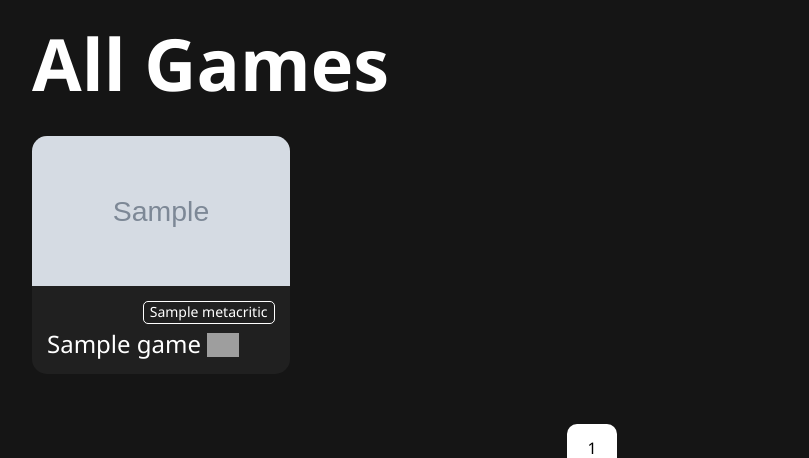
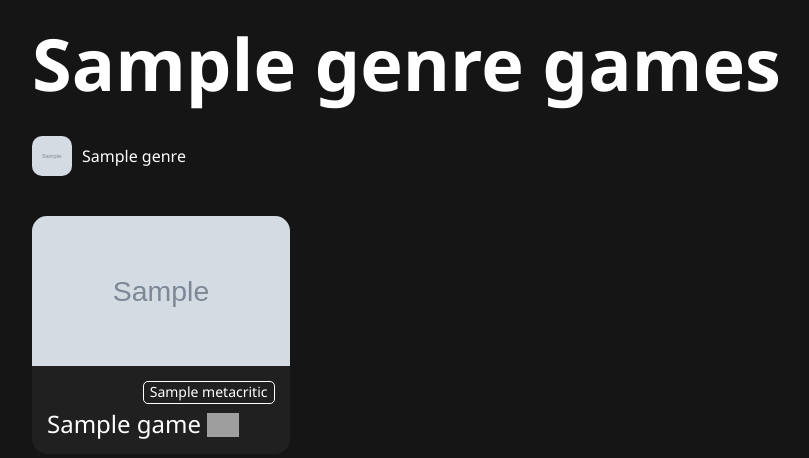
Before and after one commit to Tarkanii/GamesLib_CS50_FP, a Python web app: template templates/index.html in a window 1280 px wide. Shown: the part 89-547 px from the top of the page, without its empty margins (48-857 px from the left). Run offline with Jinja, Linux system fonts and the light colour scheme; the template is opened without the code that fills it: most values are stand-ins (such as "Sample title", 1, 10 or a date in 2020); grey boxes marked "Sample" are stand-in pictures; grey boxes are pictures that could not be loaded.

Commit message:
FL-14, added genres

```diff
--- a/static/css/styles.css
+++ b/static/css/styles.css
@@ -222,6 +222,50 @@ body {
     width: 45px;
     background-image: url(/static/img/ratings/nothing-found.png);
     background-size: contain;
+}
+
+/* GENRES LIST */
+
+.genres-list {
+    display: flex;
+    flex-direction: row;
+    max-width: 100%;
+    overflow-x: auto;
+    overflow-y: hidden;
+    margin-bottom: 20px;
+}
+
+.genre-element {
+    text-wrap: nowrap;
+}
+
+.genre-element:not(:last-child) {
+    margin-right: 20px;
+}
+
+.genre-link {
+    display: flex;
+    flex-direction: row;
+    align-items: center;
+    color: var(--light-text-color);
+    font-size: var(--fs-l);
+    transition: color var(--transition);
+}
+
+.genre-link:hover, .genre-link:focus {
+    color: var(--secondary-text-color);
+}
+
+.genre-img {
+    border-radius: 10px;
+    margin-right: 10px;
+    min-height: 40px;
+    min-width: 40px;
+    max-height: 40px;
+    max-width: 40px;
+    background-size: cover;
+    background-position: top center;
+    background-repeat: no-repeat;
 }
 
 /* GAMES LIST */
@@ -1168,6 +1212,18 @@ body {
         font-size: var(--fs-xxl);
     }
 
+    .genres-list {
+        flex-wrap: wrap;
+    }
+
+    .genre-element {
+        margin-bottom: 20px;
+    }
+
+    .genre-link {
+        text-wrap: wrap;
+    }
+
     .game-card {
         width: calc(100% / 4 - 30px);
     }
--- a/static/js/search.js
+++ b/static/js/search.js
@@ -2,7 +2,14 @@ export function searchSubmitHandler() {
     const searchForm = document.querySelector("#searchForm");
     if (!searchForm) return;
 
-    searchForm.addEventListener("submit", () => {
+    searchForm.addEventListener("submit", (e) => {
+        e.preventDefault();
         document.querySelector(".search").value = document.querySelector(".search").value.trim();
+        const url = new URL(location.href)
+        if (url.searchParams.get("genres")) {
+            window.location.href = `/games?search=${document.querySelector(".search").value}&genres=${url.searchParams.get("genres")}`;
+        } else {
+            window.location.href = `/games?search=${document.querySelector(".search").value}`;
+        }
     })
 }
--- a/templates/game-page.html
+++ b/templates/game-page.html
@@ -112,7 +112,7 @@
                         <h3 class="title">Genres</h3>
                         <ul class="list">
                             {% for genre in game.genres %}
-                                <li class="iterable-value"><a href="/" class="link">{{ genre }}</a></li>
+                                <li class="iterable-value"><a href="/games?genres={{ genre.id }}" class="link">{{ genre.name }}</a></li>
                             {% endfor %}
                         </ul>
                     </li>
--- a/templates/index.html
+++ b/templates/index.html
@@ -5,10 +5,27 @@
 {% block main %}
 
     <div class="container">
-        {% if search %}
+        {% if search and genre %}
+            <h1 class="search-title">Search "{{ search }}" in {{ genre|lower }} games</h1>
+        {% elif search and not genre %}
             <h1 class="search-title">Search "{{ search }}"</h1>
+        {% elif not search and genre %}
+            <h1 class="page-title">{{ genre|capitalize }} games</h1>
         {% else %}
             <h1 class="page-title">All Games</h1>
+        {% endif %}
+
+        {% if genres|length > 0 %}
+            <ul class="genres-list">
+                {% for genre in genres %}
+                    <li class="genre-element">
+                        <a href="/games?genres={{ genre.id }}" class="genre-link">
+                            <div class="genre-img" style="background-image: url({{ genre.image_background }});"></div>
+                            {{ genre.name }}
+                        </a>
+                    </li>
+                {% endfor %}
+            </ul>
         {% endif %}
 
         {% if games|length > 0 %}
@@ -24,7 +41,7 @@
 
                         <div class="game-card__info">
                             <div class="game-card__header">
-                                {% if game.platforms|length > 1 %}
+                                {% if game.platforms|length > 0 %}
                                     <ul class="game-card__platforms-list">
                                         {% for platform in game.platforms %}
                                             <li class="platform">
@@ -66,7 +83,7 @@
                                         <p class="key">Genres</p>
                                         <ul class="values">
                                             {% for genre in game.genres %}
-                                                <li><a href="/">{{ genre }}</a></li>
+                                                <li><a href="/games?genres={{ genre.id }}">{{ genre.name }}</a></li>
                                             {% endfor %}
                                         </ul>
                                     </li>
```
Also changed, not shown: main_routes.py (+28 -8 lines).
